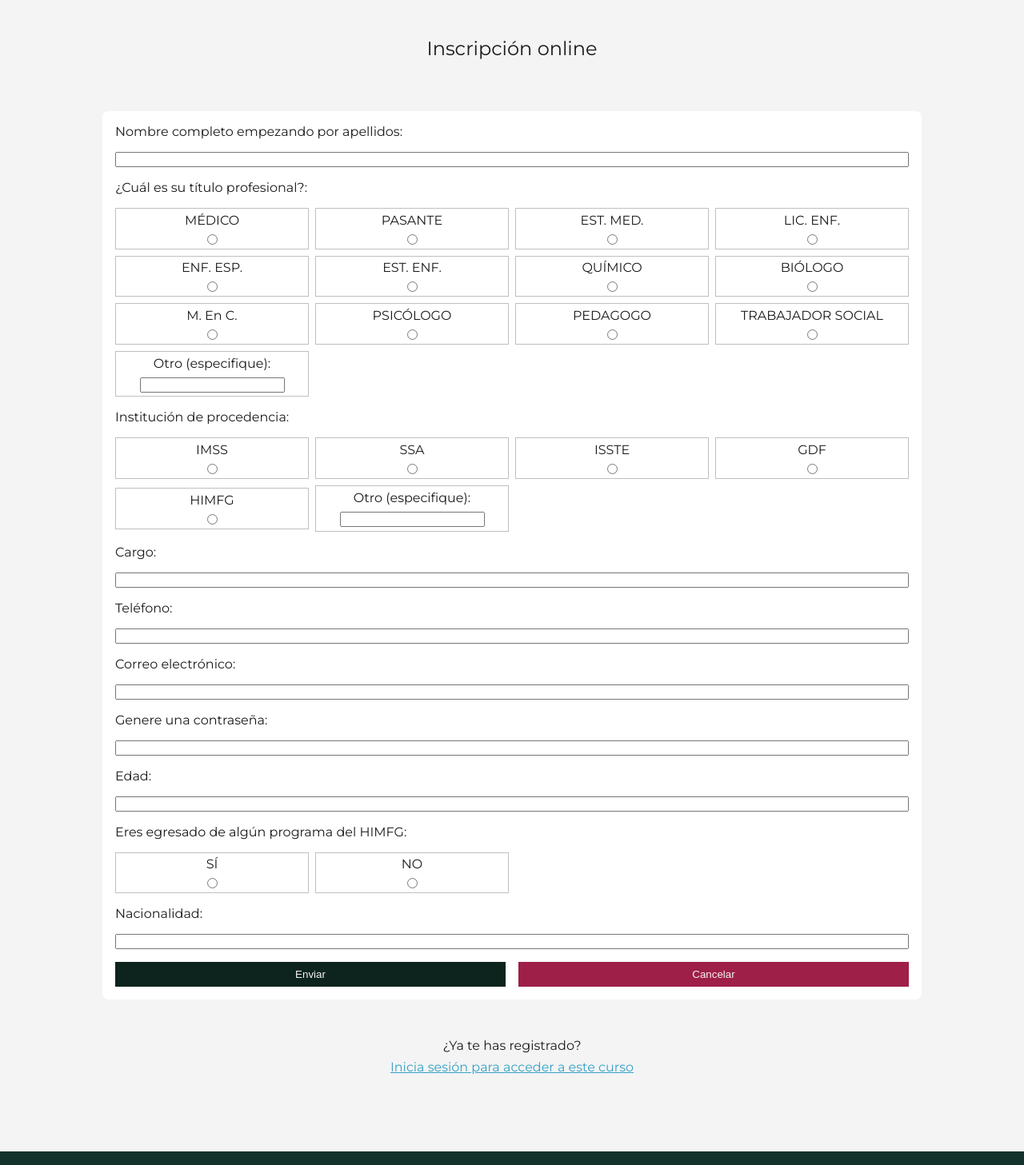
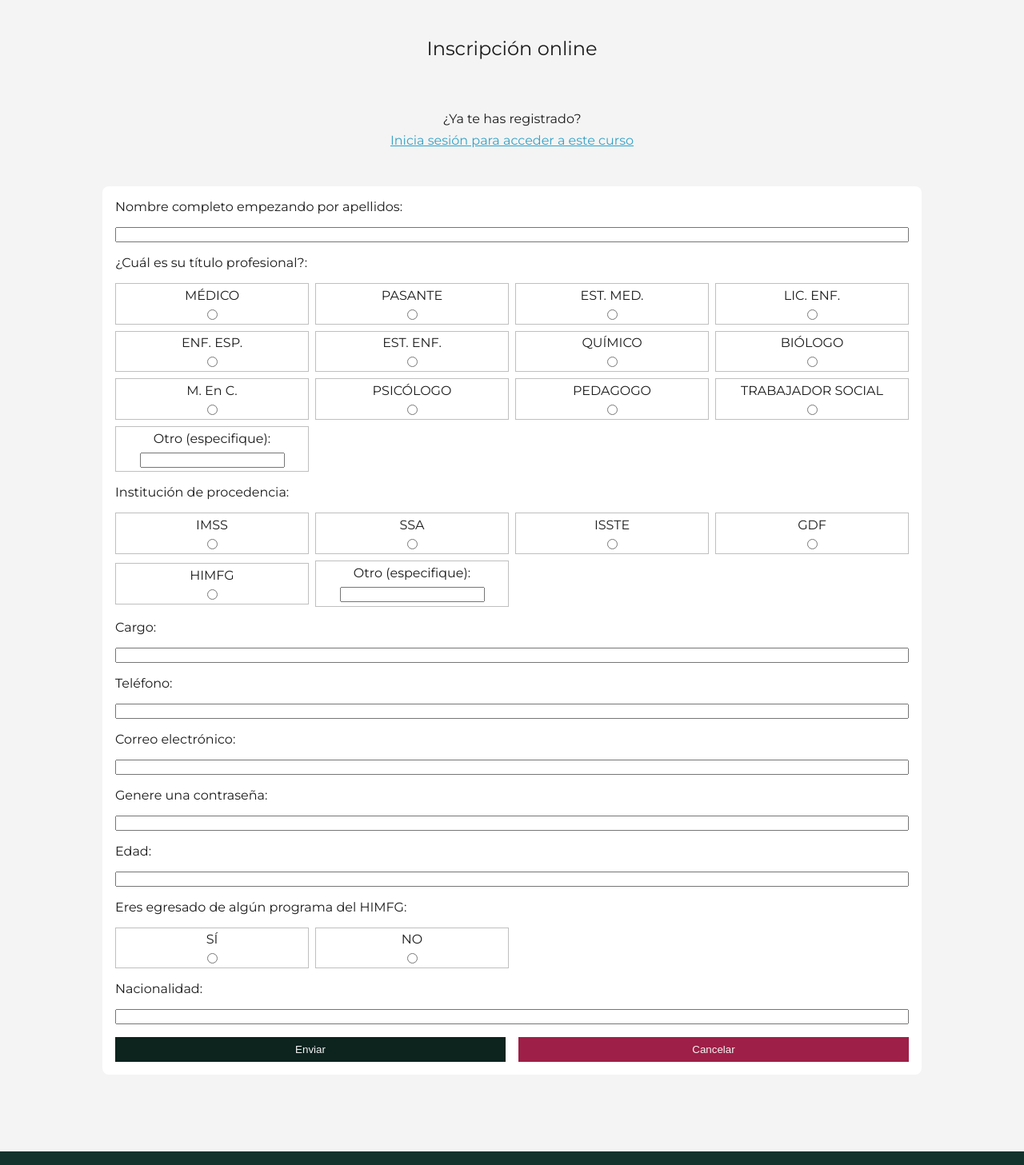
Before and after one commit to ricardoggz/himfg-cursos-website, a Next.js app: page /register in a window 1280 px wide. Shown: the part 280-1737 px from the top of the page at 80% size. Built offline with nearby package versions, Linux system fonts and the light colour scheme.

Commit message:
[change]: anchor link position

```diff
--- a/src/components/registerForm/form.module.css
+++ b/src/components/registerForm/form.module.css
@@ -45,7 +45,7 @@
     flex-direction: column;
     gap:0.5rem;
     justify-content: center;
-    margin-top:3rem;
+    margin-bottom:3rem;
 }
 .anchorLogin a{
     color:var(--blue-secondary);
--- a/src/components/registerForm/registerForm.js
+++ b/src/components/registerForm/registerForm.js
@@ -19,6 +19,10 @@ export const RegisterForm = ()=>{
     }
     return (
         <>
+            <div className={styles.anchorLogin}>
+                <span>¿Ya te has registrado?</span>
+                <a href="/">Inicia sesión para acceder a este curso</a>
+            </div>
             <form className={`flexContainer ${styles.formWrapper}`} onSubmit={onSubmit}>
             <label>Nombre completo empezando por apellidos:</label>
             <input type='text' name='student_name' required onChange={onChange}/>
@@ -283,10 +287,6 @@ export const RegisterForm = ()=>{
                 </button>
             </div>
             </form>
-            <div className={styles.anchorLogin}>
-                <span>¿Ya te has registrado?</span>
-                <a href="/">Inicia sesión para acceder a este curso</a>
-            </div>
         </>
     )
 }
```
